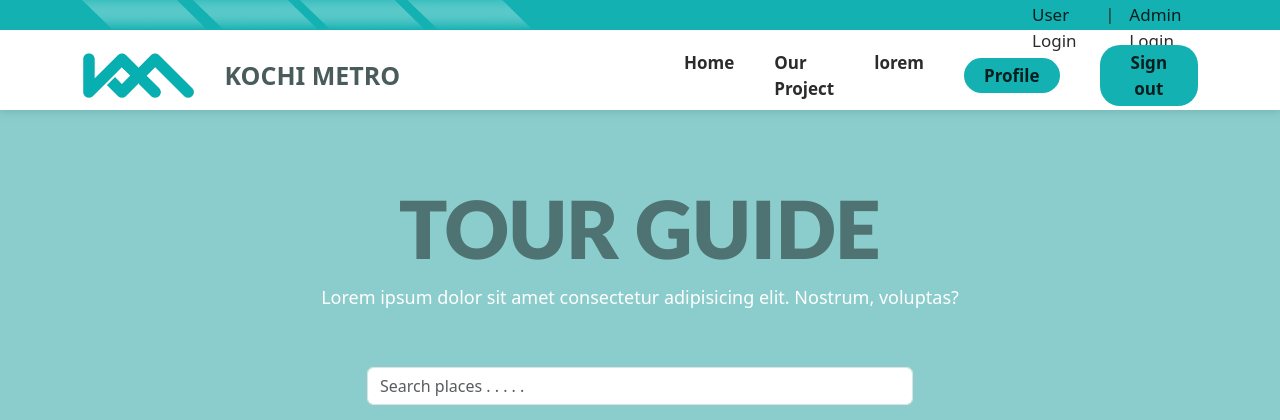
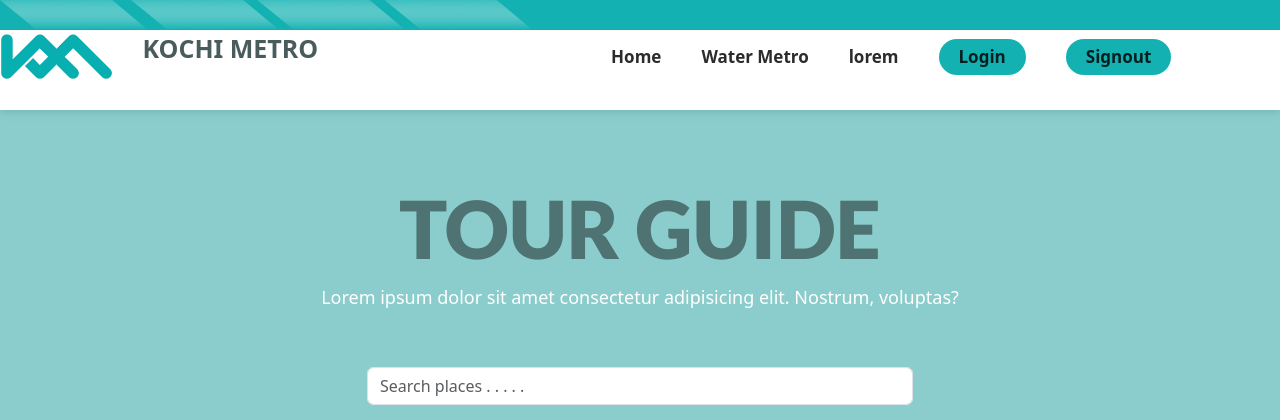
Before and after one commit to adilmuhammedy/Kochimetro, a PHP site: page /tourguide.html in a window 1280 px wide. Shown: the top 420 px of the page. Run offline with PHP 8.4, Linux system fonts and the light colour scheme; some libraries are stand-ins or nearby versions.

Commit message:
some updates

```diff
--- a/app.js
+++ b/app.js
@@ -94,7 +94,7 @@ app.post('/submit-form',cors(), async (req, res) => {
   } catch (error) {
     console.error(error);
   }
-  console.log("fare reqwqfafq:",fare)
+  console.log("fare hehe123:",fare)
   const order =  await instance.orders.create({ amount: fare*100, currency: 'INR', receipt: 'receipt1', payment_capture: '0' });
   console.log("order",order);
   const redirectUrl = `confirmation.html?fare=${fare}&order_id=${order.id}`;
--- a/css/shops.css
+++ b/css/shops.css
@@ -22,7 +22,7 @@ h1 {
   width: 400px;
   flex-basis: calc(50% - 20px);
   background-color: #fff;
-  border-radius: 5px;
+  border-radius: 10px;
   box-shadow: 0 2px 5px rgba(0, 0, 0, 0.1);
   padding: 60px;
   margin-bottom: 20px;
@@ -33,6 +33,7 @@ h1 {
   height: 200px;
   object-fit: cover;
   margin-right: 40px;
+  border-radius: 10px;
 }
 .shop-details {
   flex-grow: 1;
--- a/home.html
+++ b/home.html
@@ -85,7 +85,7 @@
         <div class="bottom-right col-6">
           <ul>
             <li><a href="home.html">Home</a></li>
-            <li><a href="#">Our Project</a></li>
+            <li><a href="#">Water Metro</a></li>
             <li><a href="#">lorem</a></li>
           </ul>
           <!-- <button class="button1" type="button">Profile</button> -->
--- a/shops.html
+++ b/shops.html
@@ -10,12 +10,12 @@
 
   <div class="shop-container">
     <div class="shop-card">
+
       <h2>Olivia Silver</h2>
       <p>Category: Jewelry store</p>
       <p>Location: Ground Floor </p>
       <p>Contact: 9633209100</p>
       <img src="resource/Olivia.jpeg" alt="Olivia Silver Store" class="shop-image">
-
     </div>
 
     <div class="shop-card">
--- a/tourguide.html
+++ b/tourguide.html
@@ -20,45 +20,55 @@
     <section class="full-navbar ">
 
         <nav class="top">
-            <div class="container">
-                <div class="row">
+          <div class="top-in">
 
             <img class=" col-5 pattern" src="images/header_pattern_1.png" alt="">
 
-                    <div class="col-3">
-                        <ul class="login">
-                            <li>
-                                <a href="#">User Login</a>
-                            </li>
-                            <span>|</span>
-                            <li>
-                                <a href="#">Admin Login</a>
-                            </li>
-                        </ul>
-                    </div>
-                </div>
+
           </div>
         </nav>
 
         <nav class="bottom ">
-            <div class="container">
           <div class="row">
 
             <div class="bottom-left col-5">
               <img class="logo" src="images/Koch_Metro_Logo_1.png" alt="kochi-metro-logo">
-                        <span class="metro-name">KOCHI METRO</span>
+              <p class="metro-name">KOCHI METRO</p>
             </div>
             <div class="bottom-right col-6">
               <ul>
                 <li><a href="home.html">Home</a></li>
-                            <li><a href="#">Our Project</a></li>
+                <li><a href="#">Water Metro</a></li>
                 <li><a href="#">lorem</a></li>
               </ul>
-                        <button type="button">Profile</button>
-                        <button type="button">Sign out</button>
+              <!-- <button class="button1" type="button">Profile</button> -->
+              <button class="button2" type="button" id="login" onclick="window.location.href='login.html'">Login</button>
+              <button id="profileIcon" class="avatar" style="display: none;"><!-- User profile icon --></button>
+              <button class="button2" type="button" id="signout" onclick='sinout()'>Signout</button>
+              <script src="https://www.gstatic.com/firebasejs/8.10.0/firebase-app.js"></script>
+    <script src="https://www.gstatic.com/firebasejs/8.10.0/firebase-auth.js"></script>
+
+              <script type="text/javascript" src="js/login.js"></script>
+              <script type="text/javascript">
+                function sinout() {
+                    console.log("Signout clicked");
+                    firebase.auth().signOut()
+                      .then(() => {
+                        // Sign-out successful.s
+                        console.log("User signed out");
+                        alert("User signed out")
+                        // Redirect or perform additional tasks after sign-out if needed
+                      })
+                      .catch((error) => {
+                        // An error happened during sign-out.
+                        console.log(error);
+                      });
+                    }
+              </script>
+
             </div>
 
-                </div>
+
 
           </div>
         </nav>
```
Also changed, not shown: qrcode.png (added). Lines whose indentation alone changed are shown as unchanged.
